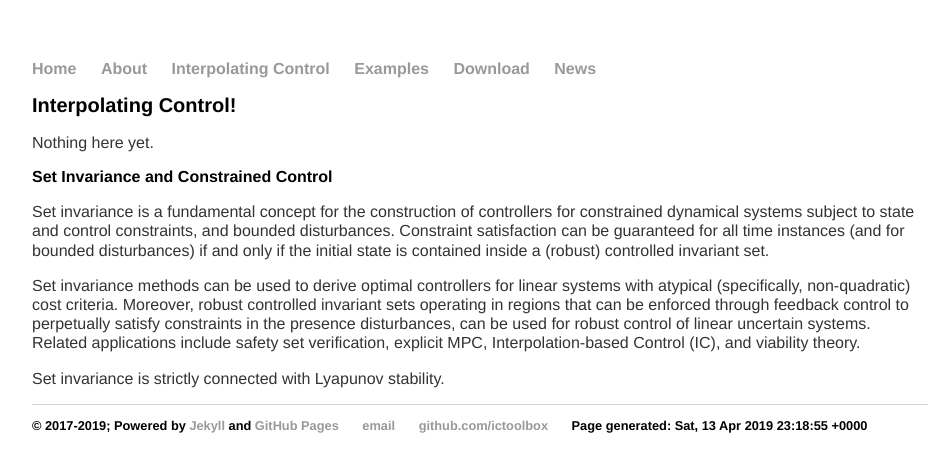
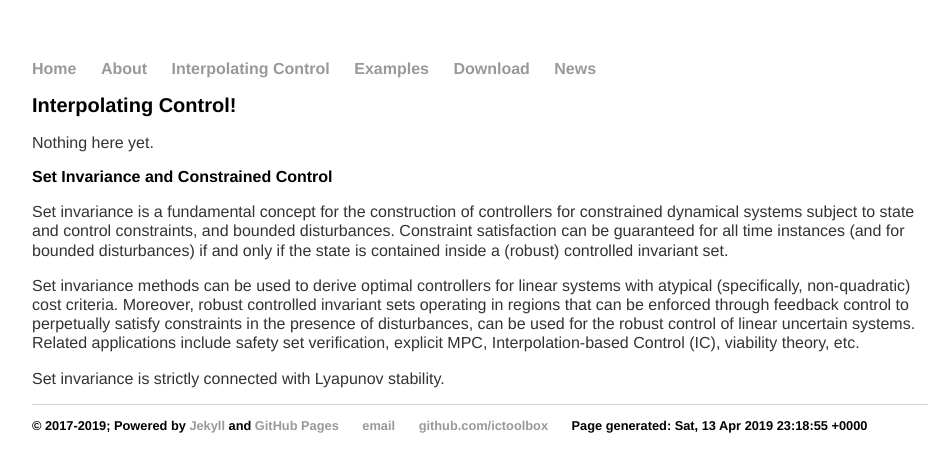
Before and after one commit to ICToolbox/ictoolbox.github.io, a Jekyll site: the page built from ic/index.html, in a window 1280 px wide. Shown: the top 472 px of the page, without its empty margins (160-1105 px from the left). Built offline with Jekyll 4.4.1, drawn with Linux system fonts in a browser that asks for light colours.

Commit message:
Update index.html

```diff
--- a/ic/index.html
+++ b/ic/index.html
@@ -10,14 +10,14 @@ title: Interpolating Control
 
 	<p>Set invariance is a fundamental concept for the construction of controllers for constrained dynamical systems
 	subject to state and control constraints, and bounded disturbances. Constraint satisfaction can be guaranteed
-	for all time instances (and for bounded disturbances) if and only if the initial state is contained inside a
+	for all time instances (and for bounded disturbances) if and only if the state is contained inside a
 	(robust) controlled invariant set. </p>
 
 	<p>Set invariance methods can be used to derive optimal controllers for linear systems with atypical
 	(specifically, non-quadratic) cost criteria. Moreover, robust controlled invariant sets operating
 	in regions that can be enforced through feedback control to perpetually satisfy constraints in the
-	presence disturbances,  can be used for robust control of linear uncertain systems. Related applications
-	include safety set verification, explicit MPC, Interpolation-based Control (IC), and viability theory.</p>
+	presence of disturbances,  can be used for the robust control of linear uncertain systems. Related applications
+	include safety set verification, explicit MPC, Interpolation-based Control (IC), viability theory, etc.</p>
 
 	<p>Set invariance is strictly connected with Lyapunov stability.</p>
 
```
